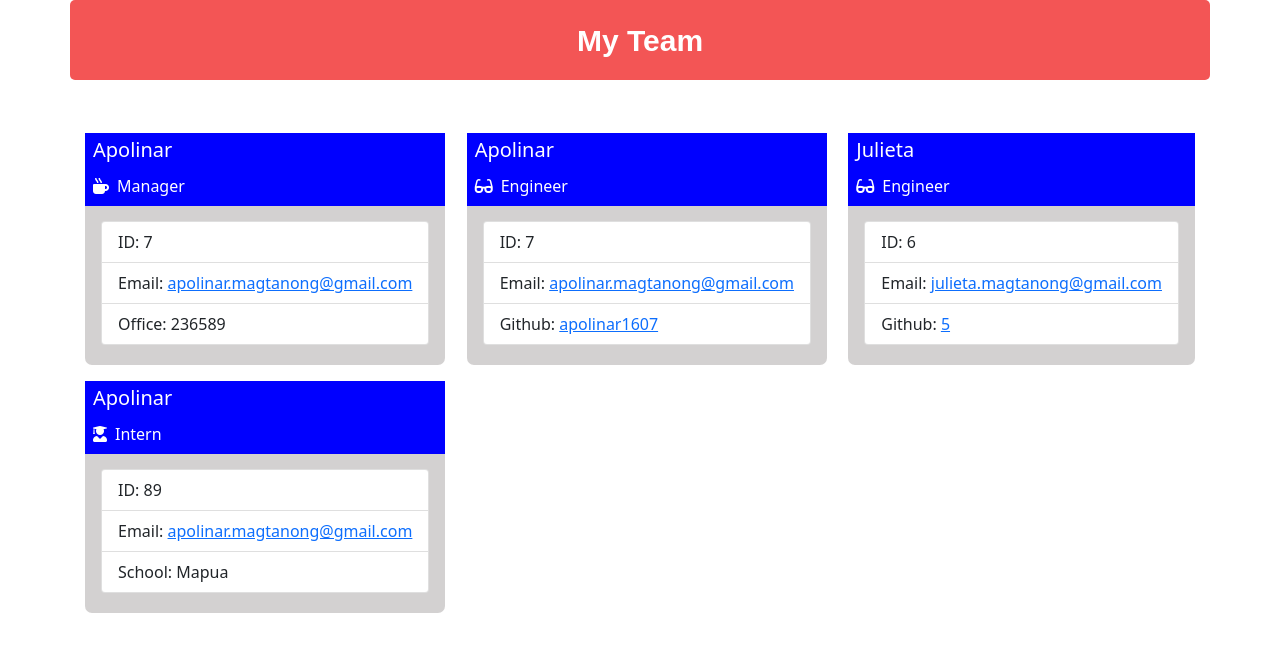
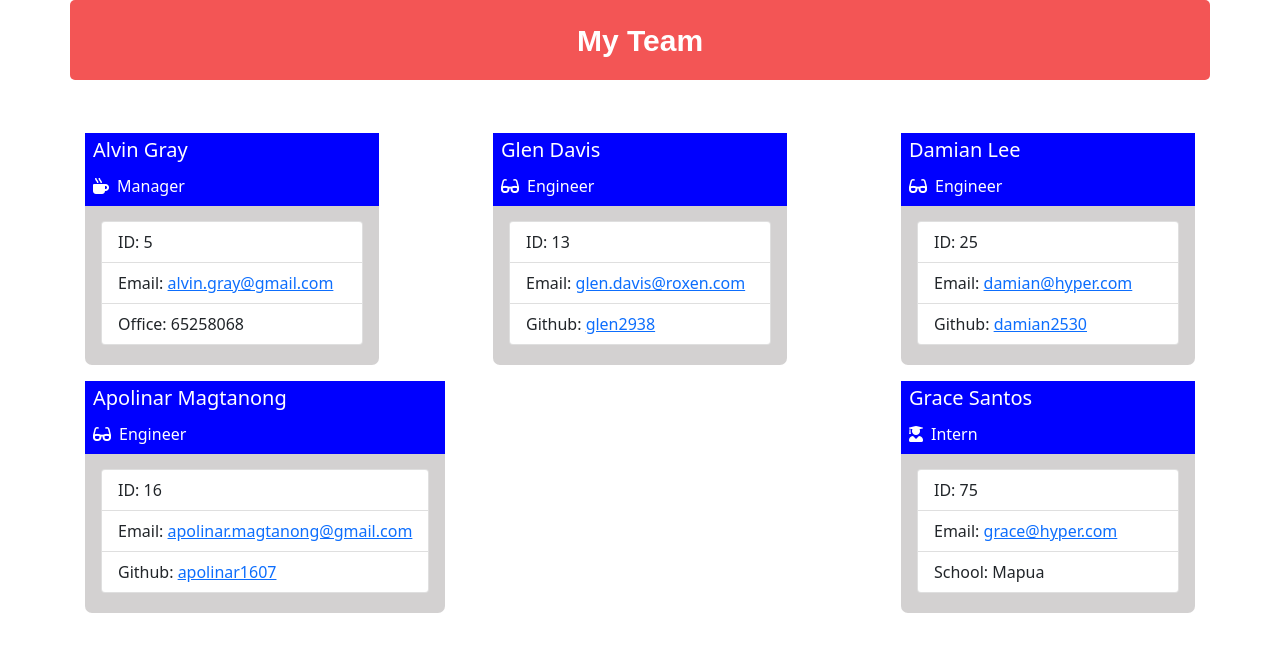
Before and after one commit to apolinar1607/Team-Profile-Generator, a website: page dist/index.html in a window 1280 px wide. Drawn offline with nearby package versions, Linux system fonts and the light colour scheme.

Commit message:
Added sample generated index.html and generate README file using README Generator from previous assignment

```diff
--- a/dist/index.html
+++ b/dist/index.html
@@ -24,38 +24,47 @@
           <div id="team-div">
 
           <div class="member-div1">
-            <h5 class="first-name">Apolinar</h5>
+            <h5 class="first-name">Alvin Gray</h5>
             <h6 class="member-title"><i class="fas fa-mug-hot">&ensp;</i>Manager</h6>
             <ul class="list-group px-3 team-ul">
-              <li class="list-group-item text-dark">ID: 7</li>
-              <li class="list-group-item text-dark">Email: <a href="mailto:apolinar.magtanong@gmail.com"> apolinar.magtanong@gmail.com</a></li>
-              <li class="list-group-item text-dark">Office: 236589</li>
+              <li class="list-group-item text-dark">ID: 5</li>
+              <li class="list-group-item text-dark">Email: <a href="mailto:alvin.gray@gmail.com"> alvin.gray@gmail.com</a></li>
+              <li class="list-group-item text-dark">Office: 65258068</li>
             </ul>
           </div>
           <div class="member-div1">
-            <h5 class="first-name">Apolinar</h5>
+            <h5 class="first-name">Glen Davis</h5>
             <h6 class="member-title"><i class="fas fa-glasses">&ensp;</i>Engineer</h6>
             <ul class="list-group px-3 team-ul">
-              <li class="list-group-item text-dark">ID: 7</li>
+              <li class="list-group-item text-dark">ID: 13</li>
+              <li class="list-group-item text-dark">Email: <a href="mailto:glen.davis@roxen.com"> glen.davis@roxen.com</a></li>
+              <li class="list-group-item text-dark">Github: <a href="https://github.com/glen2938" target="_blank">glen2938</a></li>
+            </ul>
+          </div>
+          <div class="member-div1">
+            <h5 class="first-name">Damian Lee</h5>
+            <h6 class="member-title"><i class="fas fa-glasses">&ensp;</i>Engineer</h6>
+            <ul class="list-group px-3 team-ul">
+              <li class="list-group-item text-dark">ID: 25</li>
+              <li class="list-group-item text-dark">Email: <a href="mailto:damian@hyper.com"> damian@hyper.com</a></li>
+              <li class="list-group-item text-dark">Github: <a href="https://github.com/damian2530" target="_blank">damian2530</a></li>
+            </ul>
+          </div>
+          <div class="member-div1">
+            <h5 class="first-name">Apolinar Magtanong</h5>
+            <h6 class="member-title"><i class="fas fa-glasses">&ensp;</i>Engineer</h6>
+            <ul class="list-group px-3 team-ul">
+              <li class="list-group-item text-dark">ID: 16</li>
               <li class="list-group-item text-dark">Email: <a href="mailto:apolinar.magtanong@gmail.com"> apolinar.magtanong@gmail.com</a></li>
               <li class="list-group-item text-dark">Github: <a href="https://github.com/apolinar1607" target="_blank">apolinar1607</a></li>
             </ul>
           </div>
           <div class="member-div1">
-            <h5 class="first-name">Julieta</h5>
-            <h6 class="member-title"><i class="fas fa-glasses">&ensp;</i>Engineer</h6>
-            <ul class="list-group px-3 team-ul">
-              <li class="list-group-item text-dark">ID: 6</li>
-              <li class="list-group-item text-dark">Email: <a href="mailto:julieta.magtanong@gmail.com"> julieta.magtanong@gmail.com</a></li>
-              <li class="list-group-item text-dark">Github: <a href="https://github.com/5" target="_blank">5</a></li>
-            </ul>
-          </div>
-          <div class="member-div1">
-            <h5 class="first-name">Apolinar</h5>
+            <h5 class="first-name">Grace Santos</h5>
             <h6 class="member-title"><i class="fas fa-user-graduate">&ensp;</i>Intern</h6>
             <ul class="list-group px-3 team-ul">
-              <li class="list-group-item text-dark">ID: 89</li>
-              <li class="list-group-item text-dark">Email: <a href="mailto:apolinar.magtanong@gmail.com"> apolinar.magtanong@gmail.com</a></li>
+              <li class="list-group-item text-dark">ID: 75</li>
+              <li class="list-group-item text-dark">Email: <a href="mailto:grace@hyper.com"> grace@hyper.com</a></li>
               <li class="list-group-item text-dark">School: Mapua</li>
             </ul>
           </div>
```
Also changed, not shown: README.md.
